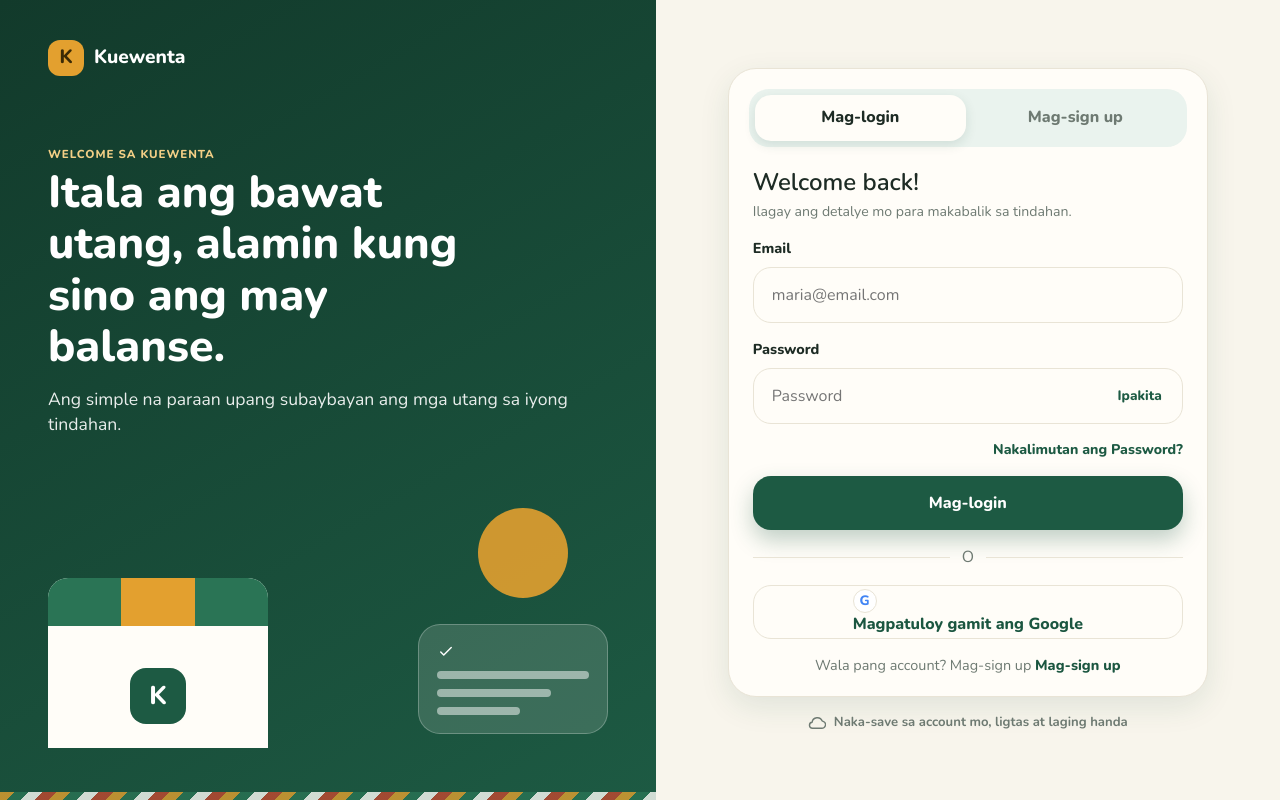
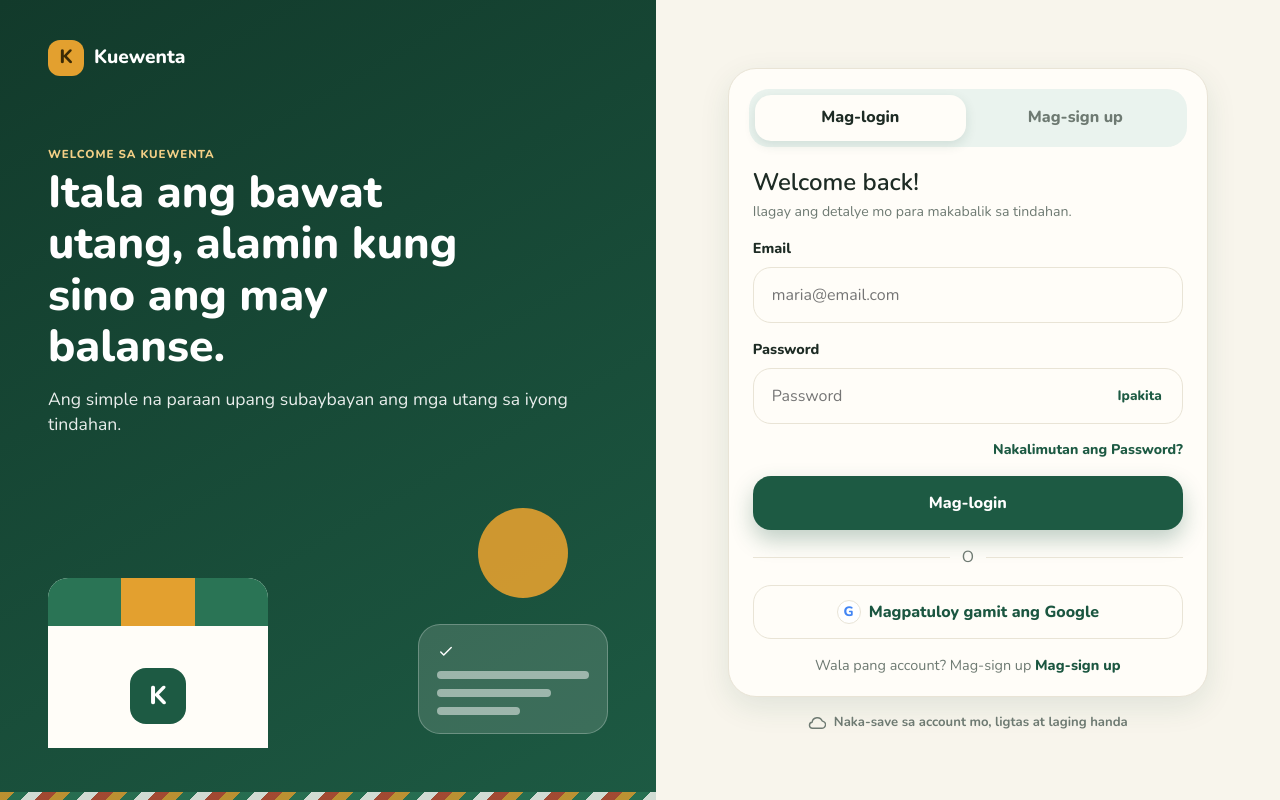
Before and after one commit to Gian-Caparas/Kuwenta-App, a React (Vite) app: page /auth in a window 1280 px wide. Built offline with nearby package versions, Linux system fonts and the light colour scheme; no server answers.

Commit message:
fix: linear layout for Google logo in LoginForm.jsx

```diff
--- a/src/styles.css
+++ b/src/styles.css
@@ -179,6 +179,9 @@
   display: inline-flex; align-items: center; justify-content: center; gap: 8px;
   height: 54px; padding: 0 22px; border-radius: 18px;
   font-weight: 800; font-size: 1rem; transition: transform 0.1s ease, opacity 0.15s ease;
+}
+.button > span {
+  display: inline-flex; align-items: center; justify-content: center; gap: 8px;
 }
 .button:active:not(:disabled) { transform: scale(0.98); }
 .button:disabled { opacity: 0.5; }
```
